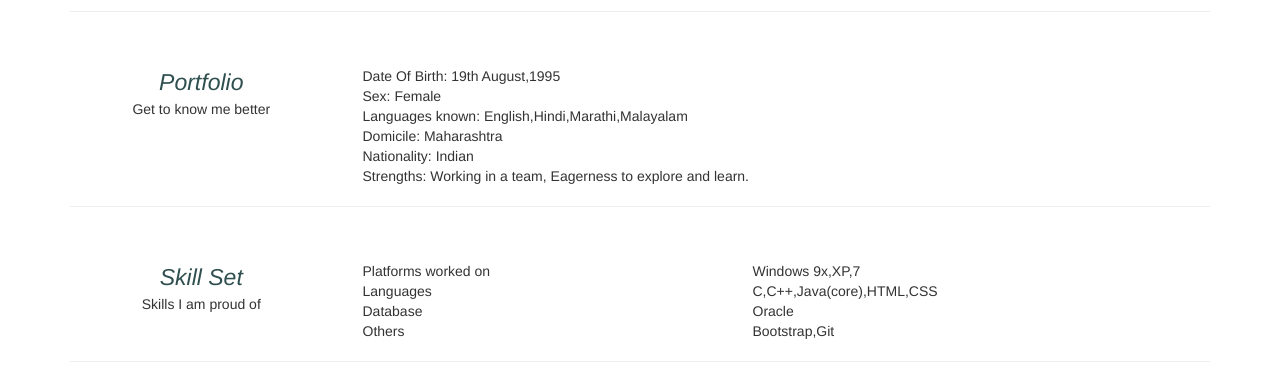
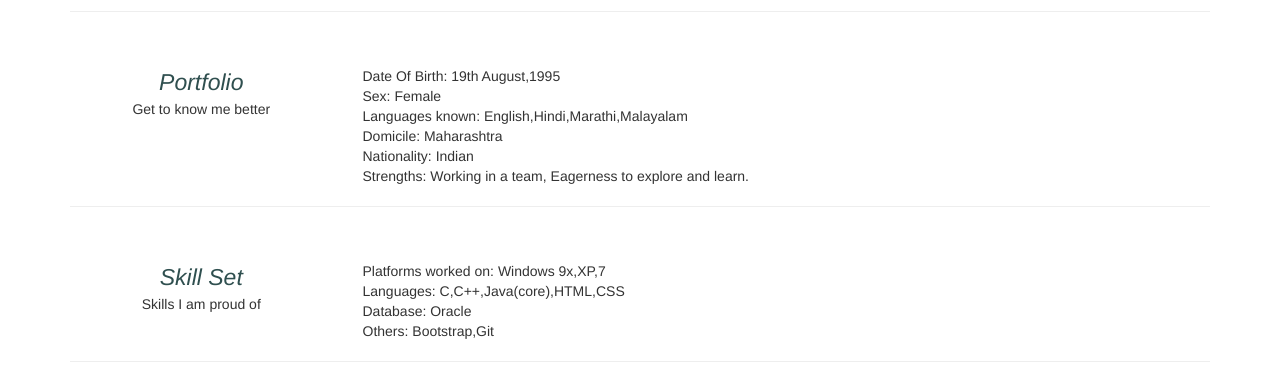
Before and after one commit to ashjacs7/ashjacs7.github.io, a plain HTML site: page index.html in a window 1280 px wide. Shown: the part 419-800 px from the top of the page. Drawn offline with Linux system fonts and the light colour scheme.

Commit message:
Update index.html

```diff
--- a/index.html
+++ b/index.html
@@ -95,17 +95,10 @@
 						Skills I am proud of
 					</div>
 				</div>
-				<div class="col-md-4 main1">
+				<div class="col-md-9 main1">
 					<div class="content">
 						<div class>
-							Platforms worked on<br>Languages<br>Database<br>Others
-						</div>
-					</div>
-				</div>
-				<div class="col-md-5 main1">
-					<div class="content">
-						<div class>
-							 Windows 9x,XP,7<br>C,C++,Java(core),HTML,CSS<br>Oracle<br>Bootstrap,Git
+							Platforms worked on:	Windows 9x,XP,7<br>Languages:	C,C++,Java(core),HTML,CSS<br>Database:	Oracle<br>Others:	Bootstrap,Git
 						</div>
 					</div>
 				</div>
```
